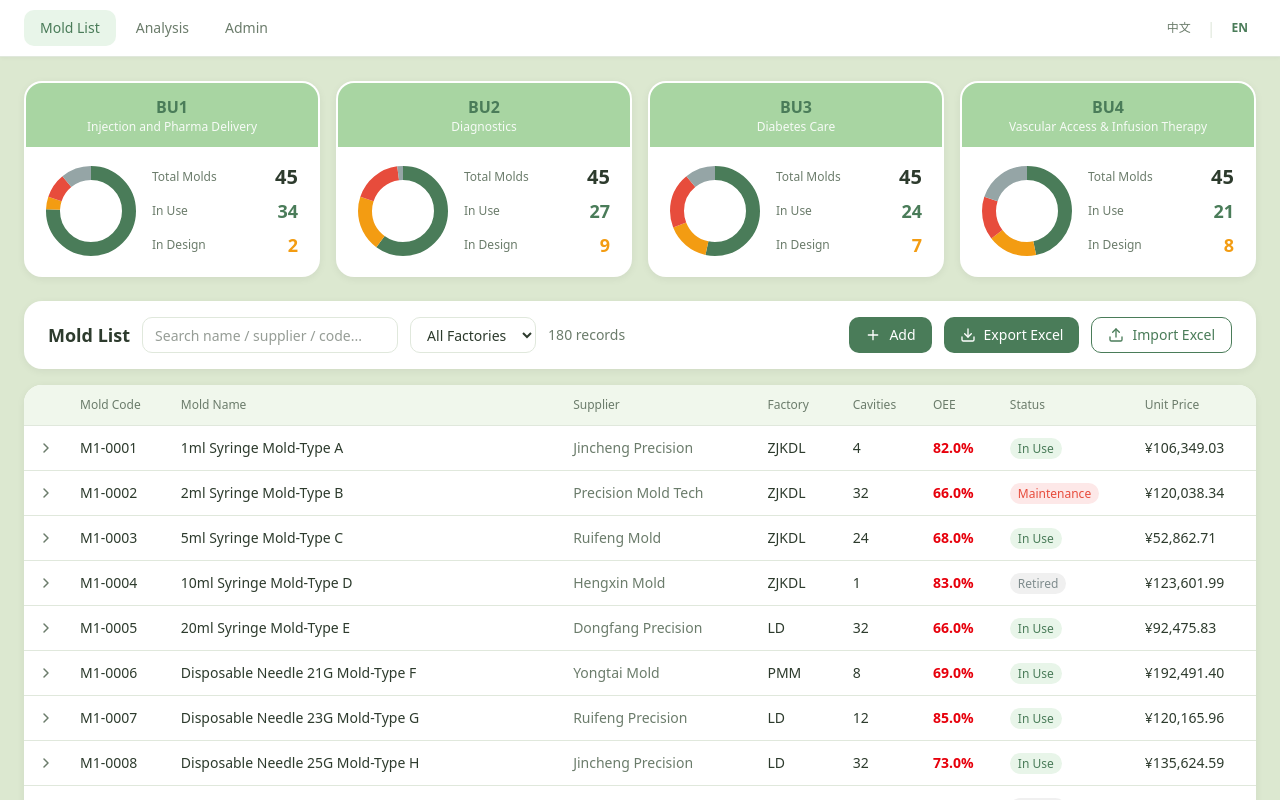
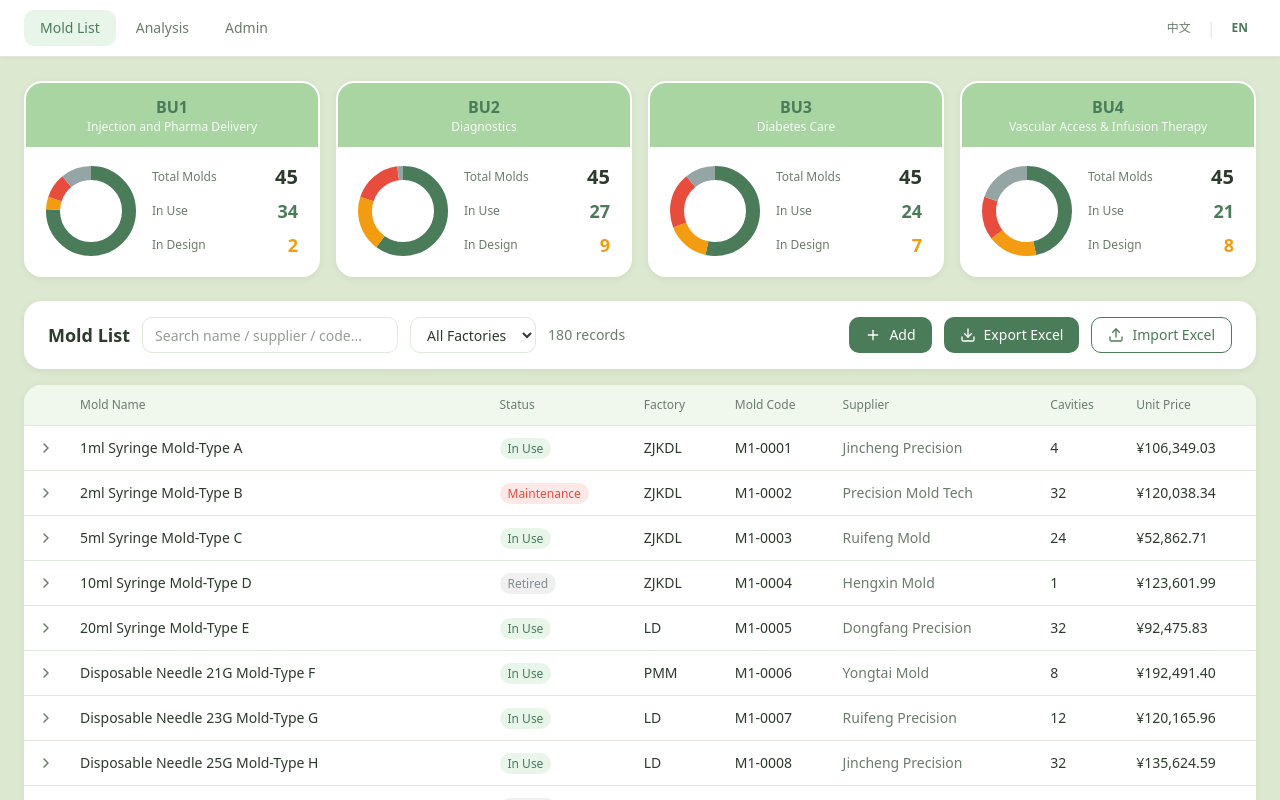
Before and after one commit to erikzhuang-dev/ubzhuangs-robot, a Next.js app: page / in a window 1280 px wide. Shown: the top 800 px of the page. Built offline with nearby package versions, Linux system fonts and the light colour scheme.

Commit message:
feat: 清单表格列顺序调整为名称/状态/工厂/编号/供应商/腔数/单价并移除OEE列
Coze-Commit-Type: user
Coze-User-ID: 3739915826497834
Coze-Conversation-ID: 11684564

```diff
--- a/src/app/page.tsx
+++ b/src/app/page.tsx
@@ -964,13 +964,12 @@ export default function Home() {
             <thead>
               <tr style={{ backgroundColor: '#f0f7ec' }}>
                 <th className="w-10 px-3 py-3 text-left text-xs font-medium" style={{ color: '#6b7c6b' }}></th>
+                <th className="px-3 py-3 text-left text-xs font-medium" style={{ color: '#6b7c6b' }}>{t.name}</th>
+                <th className="px-3 py-3 text-left text-xs font-medium" style={{ color: '#6b7c6b' }}>{t.status}</th>
+                <th className="px-3 py-3 text-left text-xs font-medium" style={{ color: '#6b7c6b' }}>{t.factory}</th>
                 <th className="px-3 py-3 text-left text-xs font-medium" style={{ color: '#6b7c6b' }}>{t.code}</th>
-                <th className="px-3 py-3 text-left text-xs font-medium" style={{ color: '#6b7c6b' }}>{t.name}</th>
                 <th className="px-3 py-3 text-left text-xs font-medium" style={{ color: '#6b7c6b' }}>{t.supplier}</th>
-                <th className="px-3 py-3 text-left text-xs font-medium" style={{ color: '#6b7c6b' }}>{t.factory}</th>
                 <th className="px-3 py-3 text-left text-xs font-medium" style={{ color: '#6b7c6b' }}>{t.cavities}</th>
-                <th className="px-3 py-3 text-left text-xs font-medium" style={{ color: '#6b7c6b' }}>{t.oee}</th>
-                <th className="px-3 py-3 text-left text-xs font-medium" style={{ color: '#6b7c6b' }}>{t.status}</th>
                 <th className="px-3 py-3 text-left text-xs font-medium" style={{ color: '#6b7c6b' }}>{t.unitPrice}</th>
               </tr>
             </thead>
@@ -1492,33 +1491,25 @@ function MoldRow({
             </svg>
           </span>
         </td>
+        <td className="px-3 py-3 text-sm" style={{ color: '#2d3b2d' }}>
+          {lang === 'en' ? (mold.nameEn || mold.name) : mold.name}
+        </td>
+        <td className="px-3 py-3 text-sm">
+          <span className={`rounded-full px-2 py-0.5 text-xs ${statusColor}`}>
+            {statusLabel}
+          </span>
+        </td>
+        <td className="px-3 py-3 text-sm" style={{ color: '#2d3b2d' }}>
+          {mold.factory}
+        </td>
         <td className="px-3 py-3 text-sm font-medium" style={{ color: '#2d3b2d' }}>
           {mold.code}
-        </td>
-        <td className="px-3 py-3 text-sm" style={{ color: '#2d3b2d' }}>
-          {lang === 'en' ? (mold.nameEn || mold.name) : mold.name}
         </td>
         <td className="px-3 py-3 text-sm" style={{ color: '#6b7c6b' }}>
           {lang === 'en' ? (mold.supplierEn || mold.supplier) : mold.supplier}
         </td>
         <td className="px-3 py-3 text-sm" style={{ color: '#2d3b2d' }}>
-          {mold.factory}
-        </td>
-        <td className="px-3 py-3 text-sm" style={{ color: '#2d3b2d' }}>
           {mold.cavities}
-        </td>
-        <td className="px-3 py-3 text-sm">
-          <span
-            className={mold.oee < 0.9 ? 'font-semibold text-red-600' : ''}
-            style={{ color: mold.oee < 0.9 ? undefined : '#2d3b2d' }}
-          >
-            {(mold.oee * 100).toFixed(1)}%
-          </span>
-        </td>
-        <td className="px-3 py-3 text-sm">
-          <span className={`rounded-full px-2 py-0.5 text-xs ${statusColor}`}>
-            {statusLabel}
-          </span>
         </td>
         <td className="px-3 py-3 text-sm" style={{ color: '#2d3b2d' }}>
           ¥{mold.unitPrice.toLocaleString('zh-CN', { minimumFractionDigits: 2 })}
```
Also changed, not shown: assets/image_20260813095251991.png (added).
